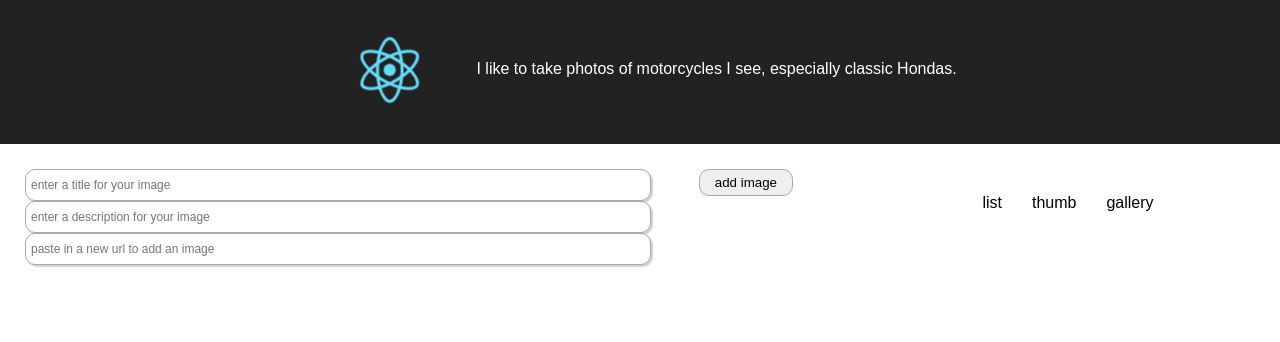
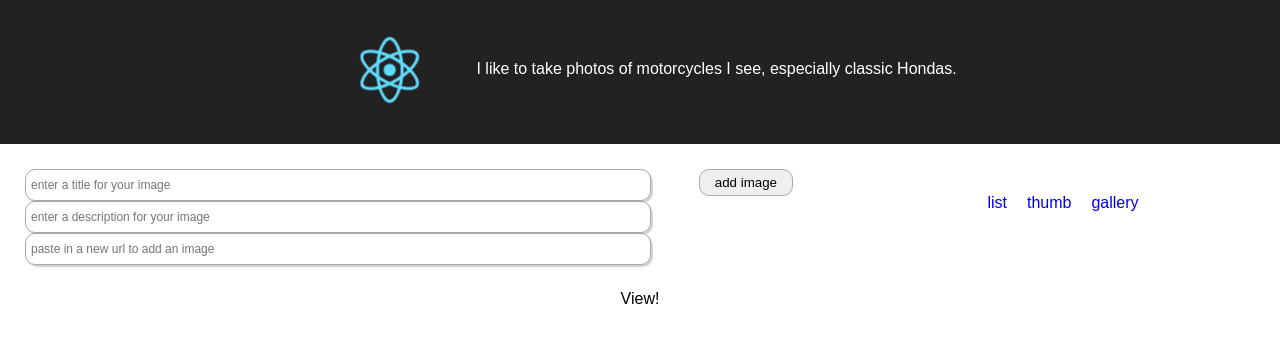
Before and after one commit to cfpdx-401JS-summer-2017/image-gallery, a React (Create React App) app: page / in a window 1280 px wide. Shown: the top 342 px of the page. Built offline with nearby package versions, Linux system fonts and the light colour scheme.

Commit message:
query string working

```diff
--- a/src/App.js
+++ b/src/App.js
@@ -1,9 +1,6 @@
 import React, { PureComponent } from 'react';
 import logo from './logo.svg';
 import './App.css';
-import List from './components/List';
-import Gallery from './components/Gallery';
-import Thumb from './components/Thumb';
 import View from './components/View';
 import ChooseView from './components/ChooseView';
 import AddImage from './components/AddImage';
@@ -75,7 +72,7 @@ class App extends PureComponent {
               <AddImage onSubmitImage={this.addImage} />
             </div>
             <Route
-              path="/view"
+              path="/"
               render={(match) => <View
               hondas={motoArray}
               deleteImage={target => this.deleteImage(target)}
--- a/src/components/ChooseView.js
+++ b/src/components/ChooseView.js
@@ -1,5 +1,5 @@
 import React from 'react';
-import { NavLink, Redirect } from 'react-router-dom';
+import { NavLink} from 'react-router-dom';
 
 import PropTypes from 'prop-types';
 
@@ -13,28 +13,17 @@ export default function ChooseView({ view, onChangeView }) {
     <div className="viewChooserWrap">
       {['list', 'thumb', 'gallery'].map((currentView, i) =>
         <div key={i} className="view">
-          <span>
-            {currentView}
-          </span>
           <NavLink
             to={{
               pathname: '/view',
               search: `?view=${currentView}`
             }}
             activeStyle={{
-              checked: true
+              color: '#000000'
             }}>
-            <Redirect to={{}}>
-
-
-            <input
-              type="radio"
-              className="viewChooser"
-              name={currentView}
-              checked={currentView === view}
-              onChange={target => onChangeView({ currentView })}
-            />
-            </Redirect>
+            <div>
+              {currentView}
+            </div>
           </NavLink>
         </div>
       )}
--- a/src/components/View.js
+++ b/src/components/View.js
@@ -3,29 +3,19 @@ import React, {Component} from 'react';
 import List from './List';
 import Gallery from './Gallery';
 import Thumb from './Thumb';
-// import qs from 'qs';
+import qs from 'qs';
 
-const views = ['list', 'gallery', 'thumb']
 export default class View extends Component {
 
-  // constructor(props) {
-  //   super(props)
-  //   this.state = {
-  //     views: views
-  //   }
-  // }
-
-  componentDidMount() {
-
-
-  }
 
   // const {deleteImage, hondas, match,location} = this.props;
   render() {
+    const currentView = qs.parse(this.props.match.location.search.slice(1)).view || 'gallery';
+
 
         // const View = view === 'list' ? List : view === 'gallery' ? Gallery : Thumb;
     // const { match, location } = this.props;
-    console.log('props: ', this.props)
+    console.log('props: ', currentView)
 
     return(
       <div>View!</div>
```
